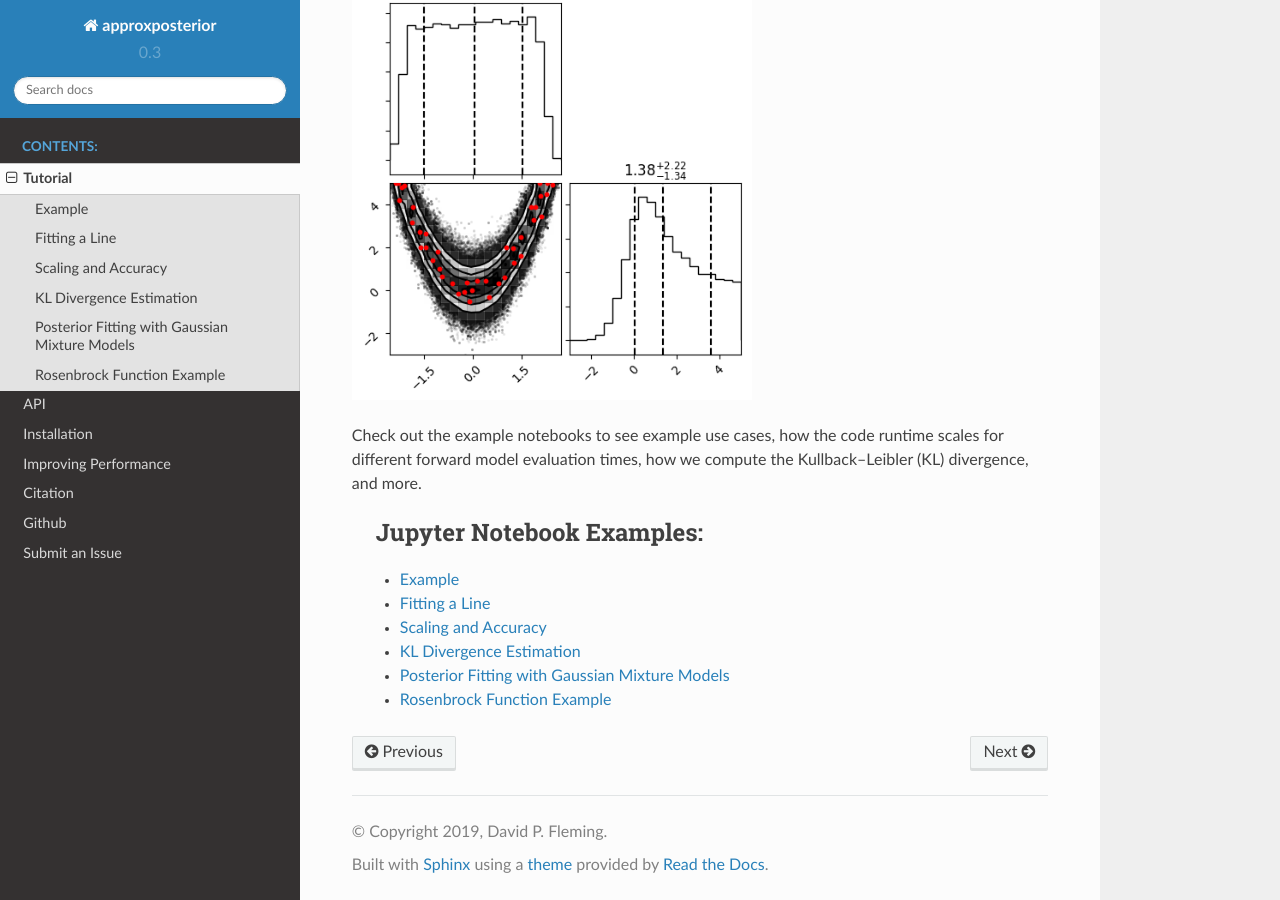
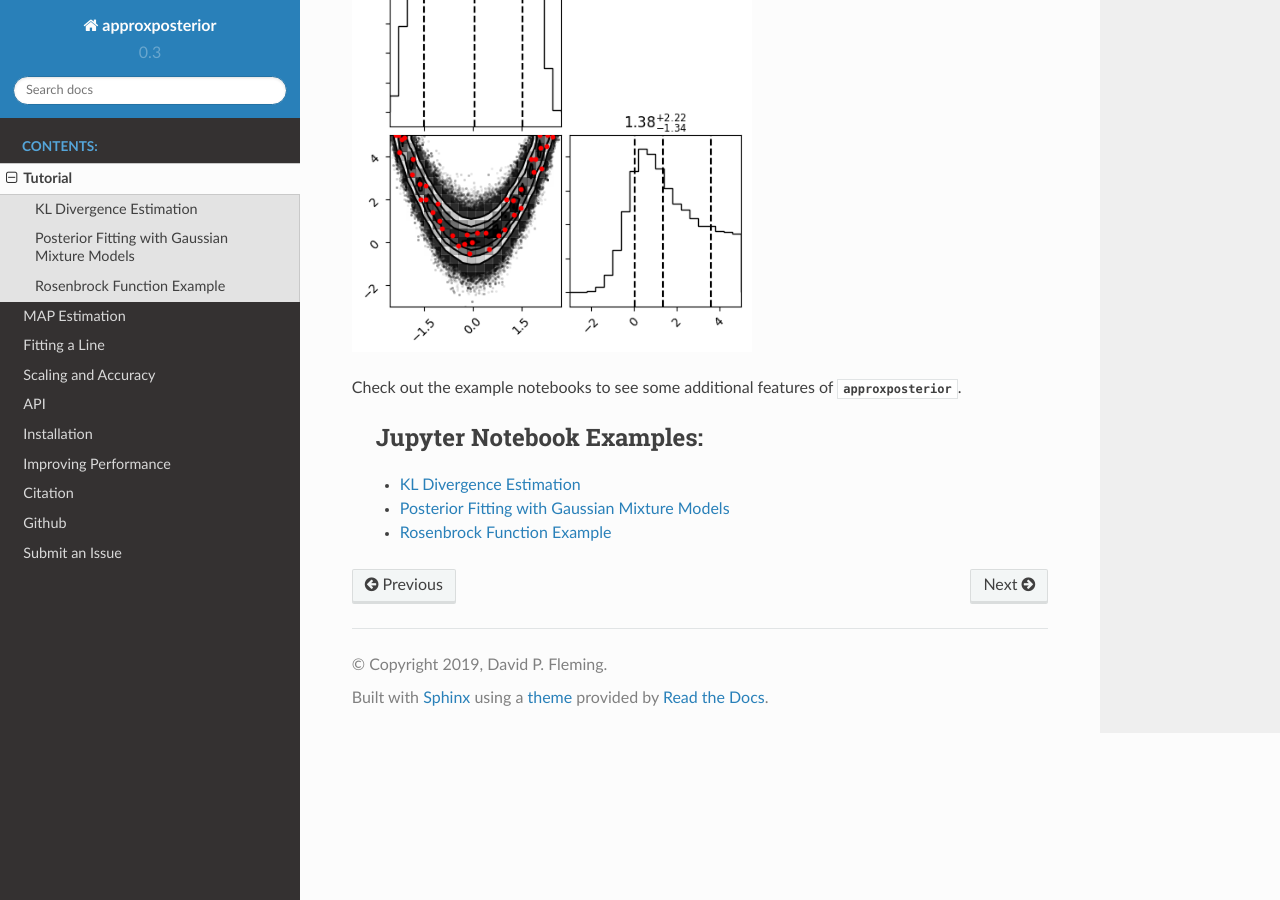
Before and after one commit to dflemin3/approxposterior, a Sphinx documentation site: the page built from doc/tutorial.rst, in a window 1280 px wide and 900 px high, scrolled down 1642 px. Built offline with Sphinx 7.4.7 and the Read the Docs theme 2.0.0, drawn with Linux system fonts in a browser that asks for light colours; pages that are not in the unit, such as notebooks, are missing from menus; some of the changed text lies outside the part shown.

Commit message:
docs overhaul

```diff
--- a/doc/index.rst
+++ b/doc/index.rst
@@ -34,7 +34,9 @@ Table of Contents
    :caption: Contents:
 
    tutorial
-   map estimation
+   map
+   Fitting a Line <notebooks/fittingALine.ipynb>
+   Scaling and Accuracy <notebooks/ScalingAccuracy.ipynb>
    api
    install
    performance
--- a/doc/tutorial.rst
+++ b/doc/tutorial.rst
@@ -6,8 +6,6 @@ distribution of the Rosenbrock Function example from Wang & Li (2017) using the
 BAPE algorithm. Note that setting verbose = True also outputs additional diagnostic information, such as when
 the MCMC finishes, what the estimated burn-in is, and other quantities that are useful for tracking the progress of
 your code.  In this example, we set verbose = False for simplicity.
-
-Don't forget to check out the links for example Jupyter Notebooks at the bottom of the page!
 
 1) First, the user must set model parameters.
 
@@ -82,19 +80,13 @@ The final posterior distribution will look something like the following:
 
 .. image:: _figures/final_posterior.png
   :width: 400
-  :alt: Final posterior distribution for approxposterior run of the Wang & Li (2017) example.
 
-Check out the example notebooks to see example use cases, how the code runtime scales
-for different forward model evaluation times, how we compute the Kullback–Leibler (KL) divergence,
-and more.
+Check out the example notebooks to see some additional features of :py:obj:`approxposterior`.
 
   .. toctree::
      :maxdepth: 1
      :caption: Jupyter Notebook Examples:
 
-     Example <notebooks/example.ipynb>
-     Fitting a Line <notebooks/fittingALine.ipynb>
-     Scaling and Accuracy <notebooks/ScalingAccuracy.ipynb>
      KL Divergence Estimation <notebooks/KLDivergenceEstimation.ipynb>
      Posterior Fitting with Gaussian Mixture Models <notebooks/posteriorFittingWithGMM.ipynb>
      Rosenbrock Function Example <notebooks/TrueRosenbrockPosterior.ipynb>
```
Also changed, not shown: doc/map.rst (renamed from doc/MAPEstimation.rst).
